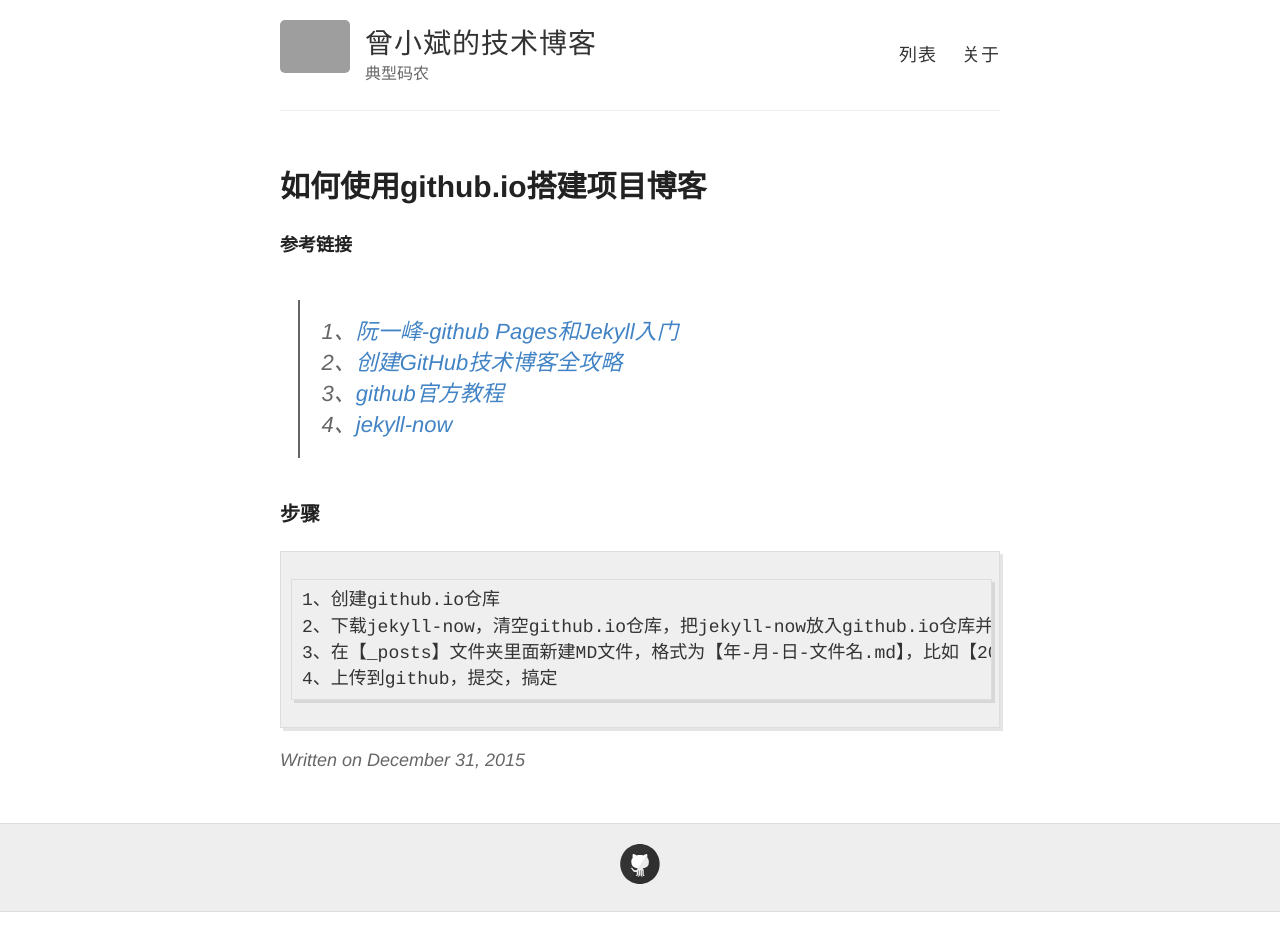
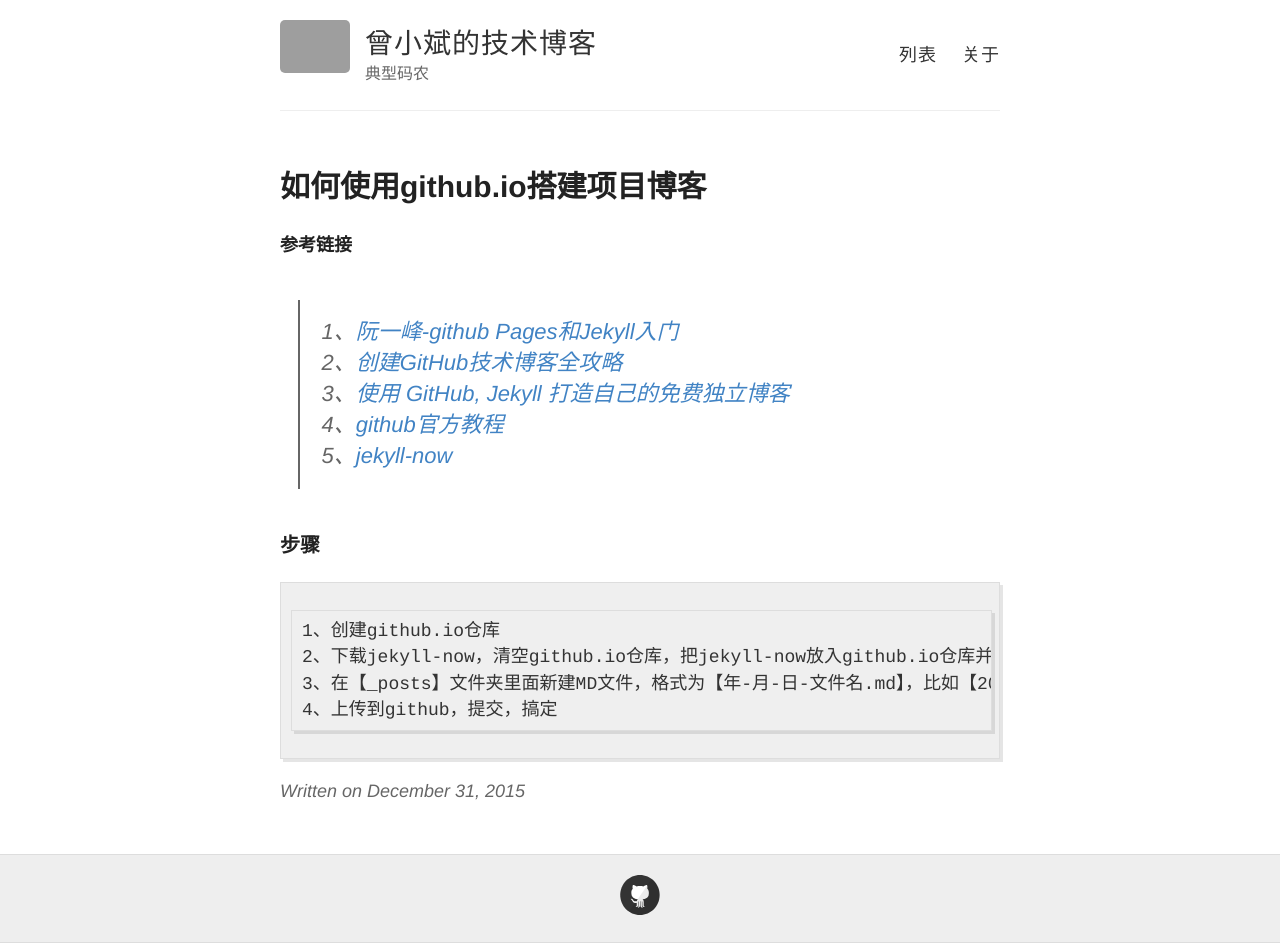
Before and after one commit to xiaoice/xiaoice.github.io, a Jekyll site: the page built from _posts/2015-12-31-如何使用github.io搭建项目博客.md, in a window 1280 px wide. Built offline with Jekyll 4.4.1, drawn with Linux system fonts in a browser that asks for light colours; Markdown is read by kramdown in place of the engine named in the settings; before the commit the page ends 912 px from its top, so only the background shows below that; grey boxes are pictures that could not be loaded.

Commit message:
jekyll-now

```diff
--- a/_posts/2015-12-31-如何使用github.io搭建项目博客.md
+++ b/_posts/2015-12-31-如何使用github.io搭建项目博客.md
@@ -8,8 +8,9 @@ title: 如何使用github.io搭建项目博客
 #####参考链接
 >1、[阮一峰-github Pages和Jekyll入门](http://www.ruanyifeng.com/blog/2012/08/blogging_with_jekyll.html)
 >2、[创建GitHub技术博客全攻略](http://blog.csdn.net/renfufei/article/details/37725057/)
->3、[github官方教程](https://help.github.com/articles/user-organization-and-project-pages/)
->4、[jekyll-now](https://github.com/barryclark/jekyll-now)
+>3、[使用 GitHub, Jekyll 打造自己的免费独立博客](http://blog.csdn.net/on_1y/article/details/19259435)
+>4、[github官方教程](https://help.github.com/articles/user-organization-and-project-pages/)
+>5、[jekyll-now](https://github.com/barryclark/jekyll-now)
 
 ###步骤
 	1、创建github.io仓库
```
